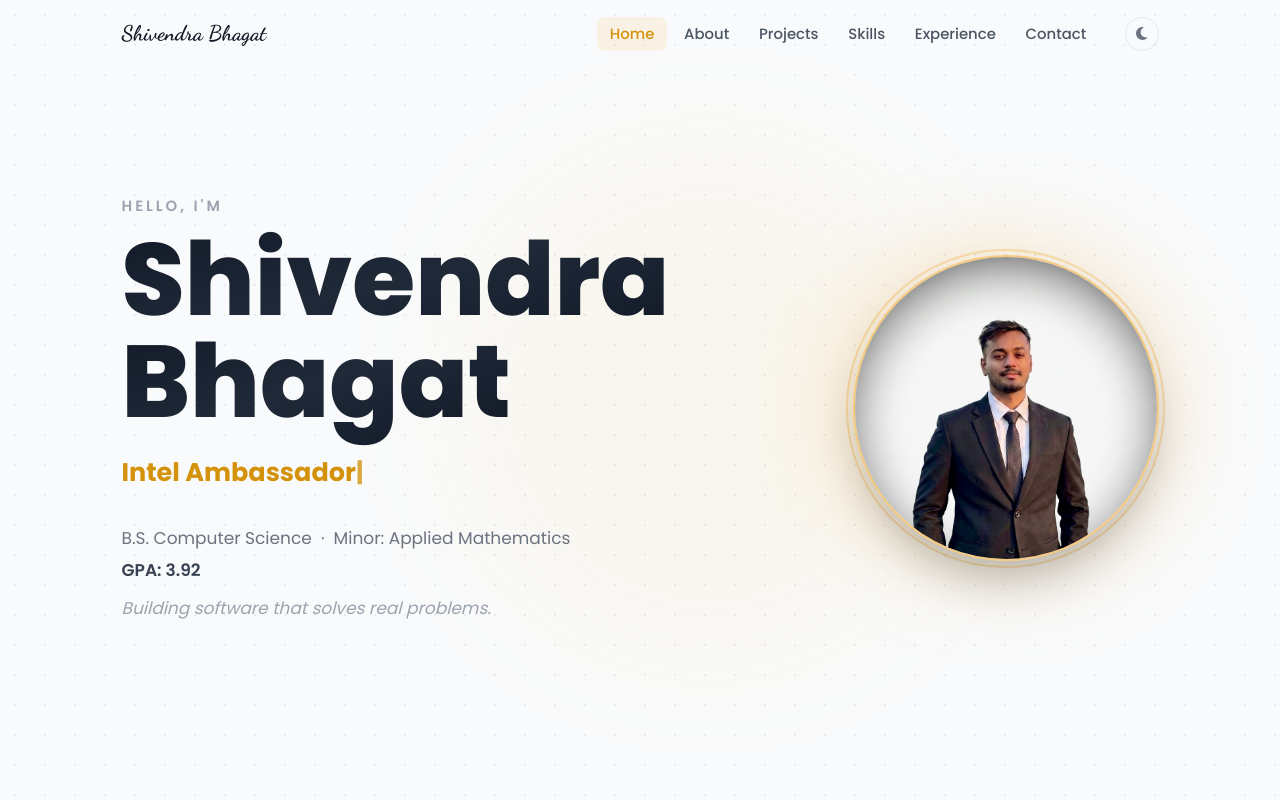
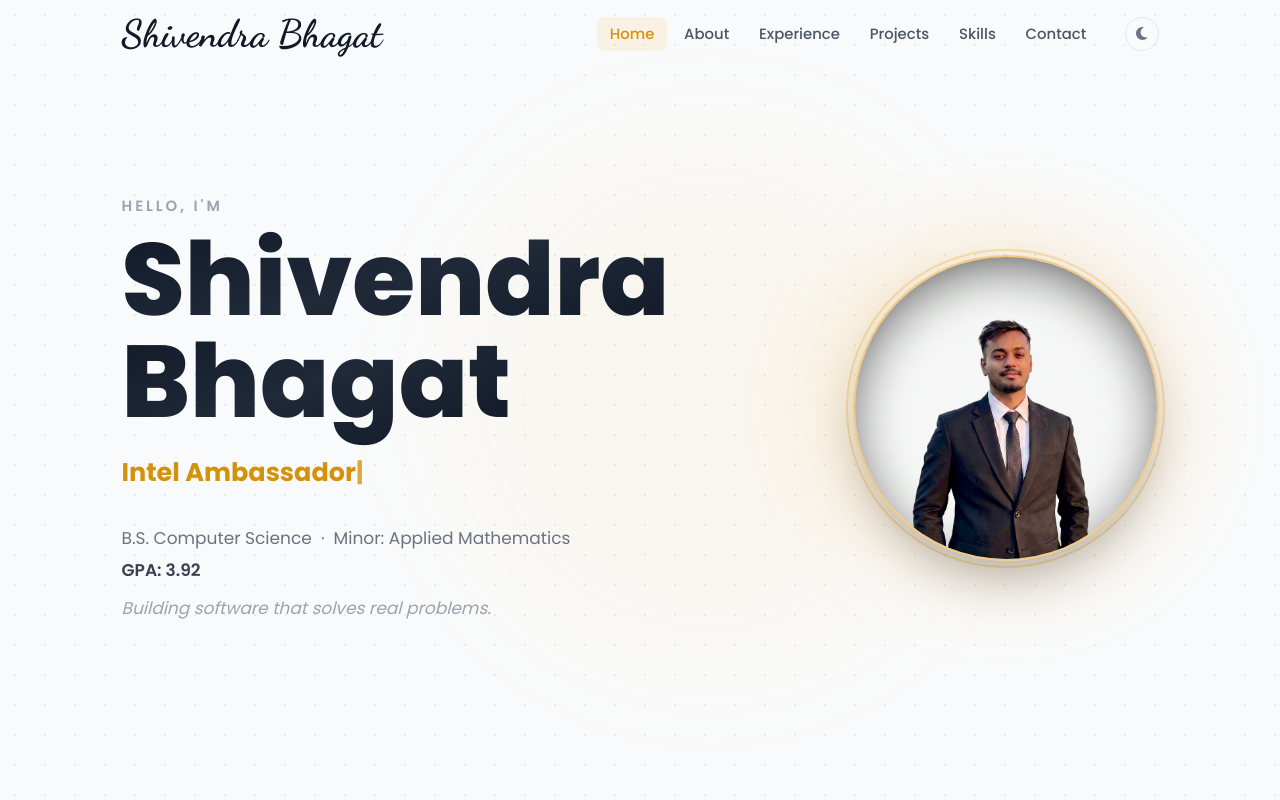
Before and after one commit to sh1vendra/my_portfolio, a React (Vite) app: page / in a window 1280 px wide. Shown: the top 800 px of the page. Built offline with nearby package versions, Linux system fonts and the light colour scheme; some icons are missing.

Commit message:
increase brand name font size, reorder nav links

```diff
--- a/src/components/Navbar.tsx
+++ b/src/components/Navbar.tsx
@@ -8,9 +8,9 @@ interface NavbarProps {
 const links = [
   { label: 'Home', href: '#hero' },
   { label: 'About', href: '#about' },
+  { label: 'Experience', href: '#experience' },
   { label: 'Projects', href: '#projects' },
   { label: 'Skills', href: '#skills' },
-  { label: 'Experience', href: '#experience' },
   { label: 'Contact', href: '#contact' },
 ]
 
@@ -52,7 +52,7 @@ export default function Navbar({ theme, toggleTheme }: NavbarProps) {
       <nav className="max-w-5xl mx-auto px-6 h-16 flex items-center gap-6">
         <a
           href="#hero"
-          className="font-extrabold text-xl text-gray-900 dark:text-white mr-auto hover:text-gold-600 dark:hover:text-gold-500 transition-colors"
+          className="font-extrabold text-4xl text-gray-900 dark:text-white mr-auto hover:text-gold-600 dark:hover:text-gold-500 transition-colors"
           style={{ fontFamily: "'Dancing Script', 'Brush Script MT', cursive" }}
         >
           Shivendra Bhagat
```
